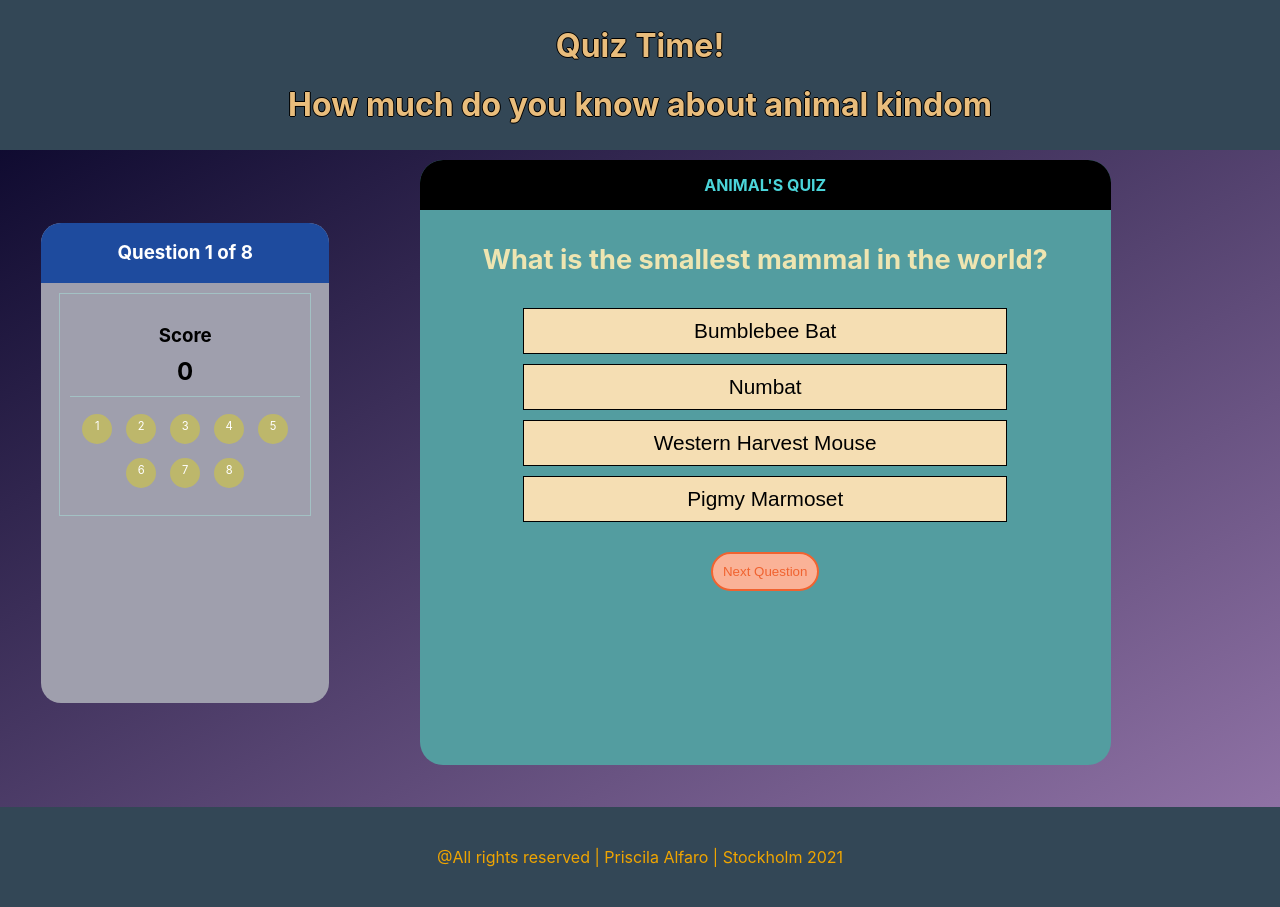
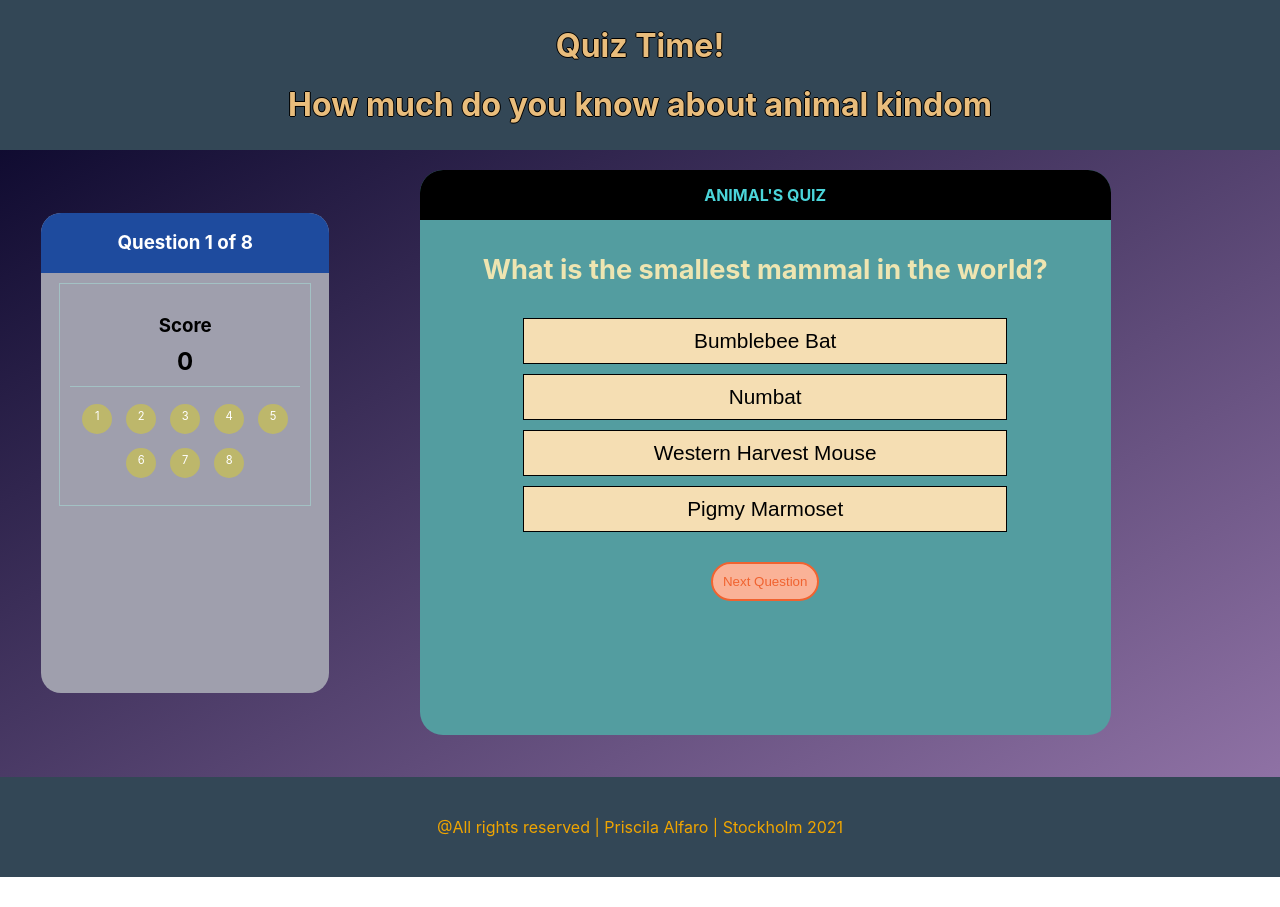
Before and after one commit to Technigo/project-redux-quiz-old, a React (Create React App) app: page / in a window 1280 px wide. After the commit the page ends 877 px from the top, so only its background shows below. Built offline with nearby package versions, Linux system fonts and the light colour scheme.

Commit message:
change size in questions

```diff
--- a/src/components/CurrentQuestion/currentQuestion.css
+++ b/src/components/CurrentQuestion/currentQuestion.css
@@ -78,7 +78,7 @@
 @media (min-width: 768px) {
 .question_container{
     width: 60%;
-    height: 75vh;
+    height: 70vh;
 }
 
 .question_text{
--- a/src/components/Header/header.css
+++ b/src/components/Header/header.css
@@ -8,6 +8,7 @@
     flex-direction: column;
     left: 0;
     top: 0;
+    margin-bottom: 10px;
 }
 
 .header-text{
```
